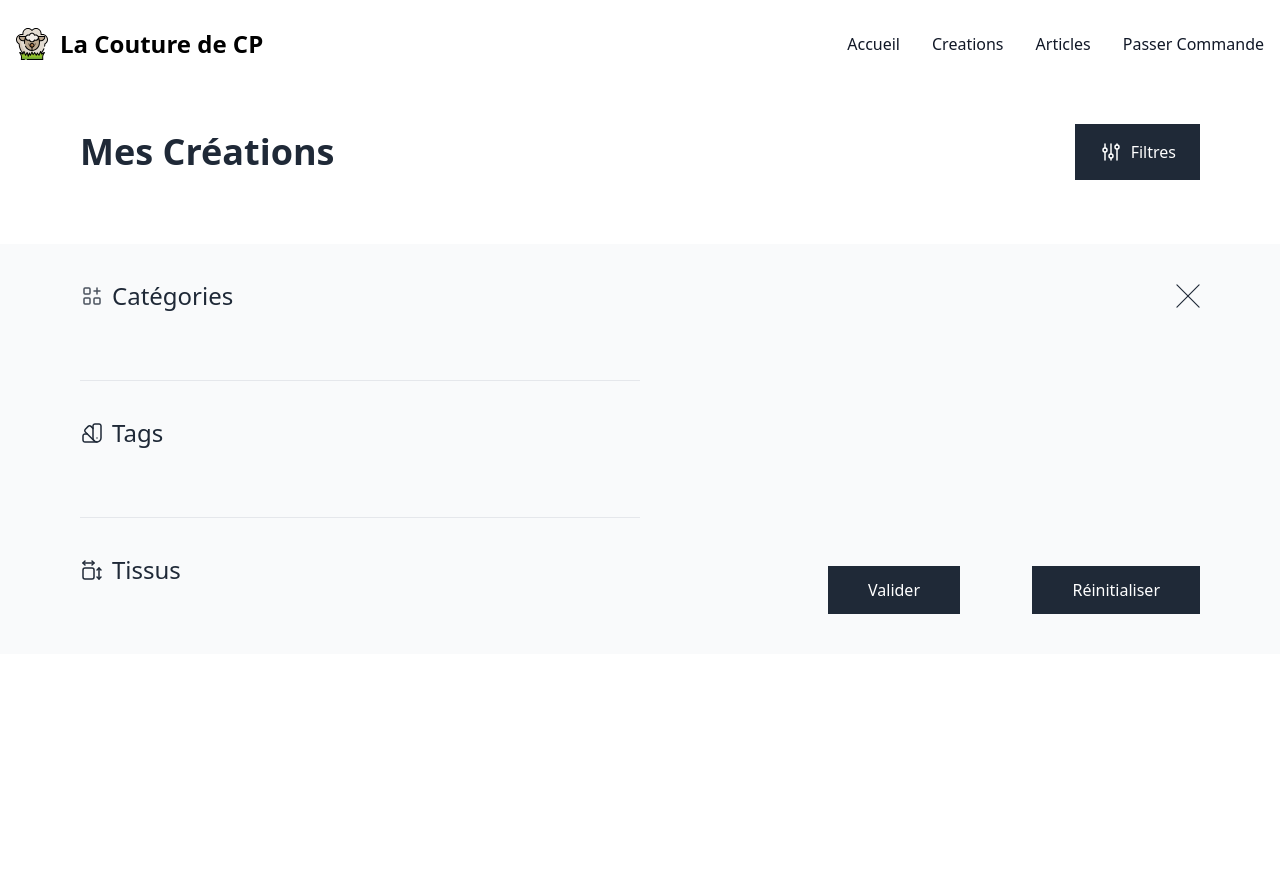
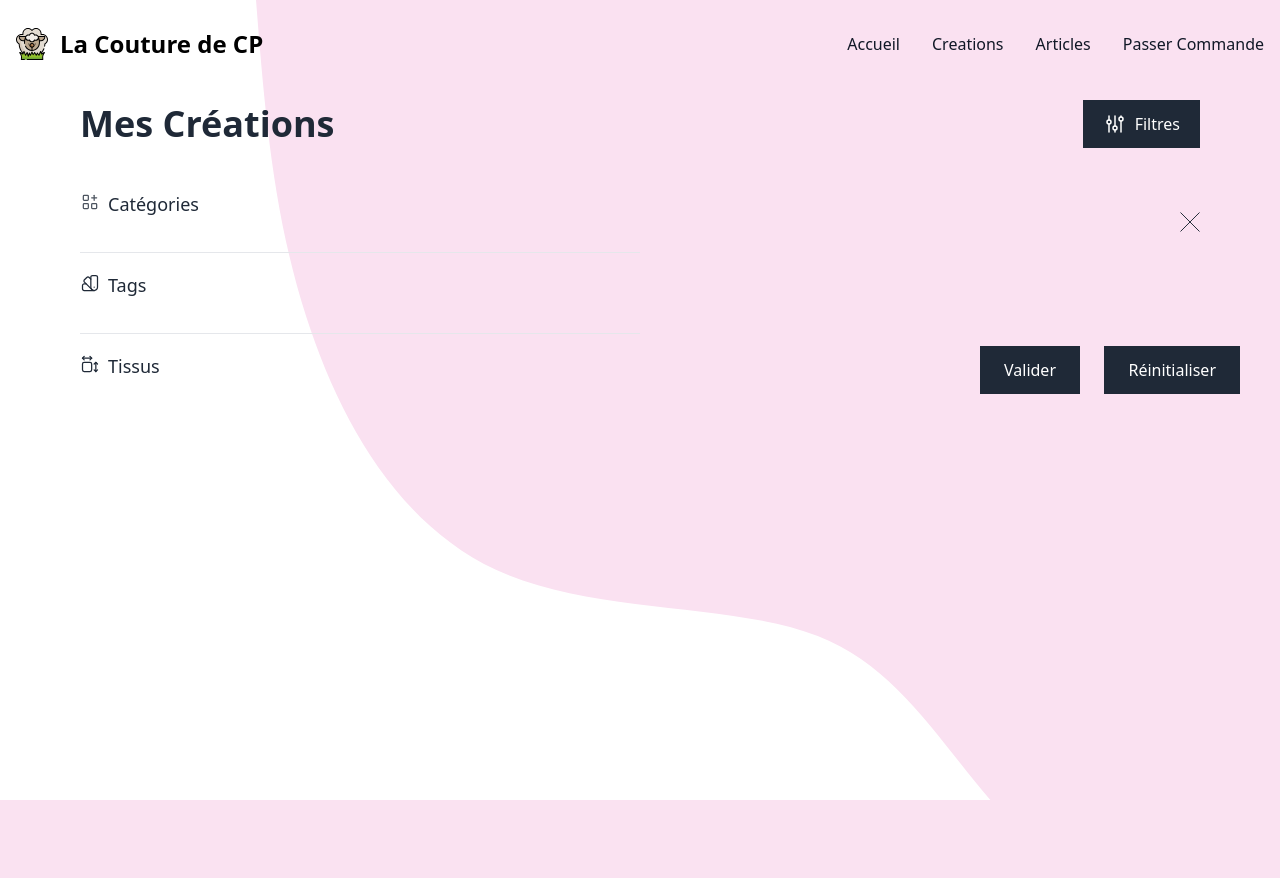
Before and after one commit to clarisse-petitot/la-couture-de-cp, a PHP site: page /creations.php in a window 1280 px wide. After the commit the page ends 800 px from the top, so only its background shows below. Run offline with PHP 8.4, Linux system fonts and the light colour scheme; data that the repository does not hold is empty; some libraries are stand-ins or nearby versions.

Commit message:
feat(all): background image fini

```diff
--- a/articles.php
+++ b/articles.php
@@ -17,6 +17,12 @@ $articles = getArticles();
     <script src="https://cdn.tailwindcss.com"></script>
     <link href="https://cdnjs.cloudflare.com/ajax/libs/flowbite/2.3.0/flowbite.min.css" rel="stylesheet" />
     <script src="https://cdnjs.cloudflare.com/ajax/libs/flowbite/2.3.0/flowbite.min.js"></script>
+    <style>
+            body{
+            background: url(./img/blob.svg);
+            background-size: cover;
+        }
+    </style>
 </head>
 
 <body>
--- a/components/cards.php
+++ b/components/cards.php
@@ -1,6 +1,5 @@
-<div class="bg-white">
-    <div class="py-16 sm:py-24 lg:mx-auto lg:max-w-7xl lg:px-8">
-        <div class="relative mt-8">
+    <div class="py-5 sm:py-10 lg:mx-auto lg:max-w-7xl lg:px-8">
+        <div class="relative">
             <div class="relative -mb-6 w-full overflow-x-auto pb-6">
                 <ul role="list" class="mx-4 inline-flex space-x-8 sm:mx-6 lg:mx-0 lg:grid lg:grid-cols-3 lg:gap-x-8 lg:space-x-0">
 
@@ -29,4 +28,3 @@
             </div>
         </div>
     </div>
-</div>
--- a/components/filters.php
+++ b/components/filters.php
@@ -1,11 +1,11 @@
 <div class="2xl:container 2xl:mx-auto">
 
-    <div class="md:py-12 lg:px-20 md:px-6 py-9 px-4">
-        <div class="flex justify-between items-center mb-4">
+    <div class="md:py-6 lg:px-20 md:px-6 py-5 px-4">
+        <div class="flex justify-between items-center">
             <h2 class="lg:text-4xl dark:text-white text-3xl lg:leading-9 leading-7 text-gray-800 font-semibold">Mes Créations</h2>
 
             <!-- filters Button (md and plus Screen) -->
-            <button onclick="showFilters()" class="cursor-pointer dark:bg-white dark:text-gray-800 text-white dark:hover:bg-gray-100 sm:flex hidden hover:bg-gray-700 focus:ring focus:ring-2 focus:ring-offset-2 focus:ring-gray-800 py-4 px-6 bg-gray-800 flex text-base leading-4 font-normal text-white justify-center items-center">
+            <button onclick="showFilters()" class="cursor-pointer dark:bg-white dark:text-gray-800 text-white dark:hover:bg-gray-100 sm:flex hidden hover:bg-gray-700 focus:ring focus:ring-2 focus:ring-offset-2 focus:ring-gray-800 py-3 px-5 bg-gray-800 flex text-base leading-4 font-normal text-white justify-center items-center">
                 <svg class="mr-2" width="24" height="24" viewBox="0 0 24 24" fill="none" xmlns="http://www.w3.org/2000/svg">
                     <path d="M6 12C7.10457 12 8 11.1046 8 10C8 8.89543 7.10457 8 6 8C4.89543 8 4 8.89543 4 10C4 11.1046 4.89543 12 6 12Z" stroke="currentColor" stroke-width="1.5" stroke-linecap="round" stroke-linejoin="round" />
                     <path d="M6 4V8" stroke="currentColor" stroke-width="1.5" stroke-linecap="round" stroke-linejoin="round" />
@@ -39,10 +39,10 @@
         </button>
     </div>
 
-    <div id="filterSection" class="block relative md:py-10 lg:px-20 md:px-6 py-9 px-4 bg-gray-50 dark:bg-gray-800 w-full">
+    <div id="filterSection" class="block relative md:py-5 lg:px-20 md:px-6 py-4 px-4 dark:bg-gray-800 w-full">
         <!-- Cross button Code -->
         <div onclick="closeFilterSection()" class="cursor-pointer text-gray-800 dark:text-white absolute right-0 top-0 md:py-10 lg:px-20 md:px-6 py-9 px-4">
-            <svg class="lg:w-6 lg:h-6 w-4 h-4" viewBox="0 0 26 26" fill="none" xmlns="http://www.w3.org/2000/svg">
+            <svg class="lg:w-5 lg:h-5 w-3 h-3" viewBox="0 0 26 26" fill="none" xmlns="http://www.w3.org/2000/svg">
                 <path d="M25 1L1 25" stroke="currentColor" stroke-width="1.25" stroke-linecap="round" stroke-linejoin="round" />
                 <path d="M1 1L25 25" stroke="currentColor" stroke-width="1.25" stroke-linecap="round" stroke-linejoin="round" />
             </svg>
@@ -52,7 +52,7 @@
             <!-- Categorie Section -->
             <div>
                 <div class="flex space-x-2 text-gray-800 dark:text-white">
-                    <svg width="24" height="24" viewBox="0 0 24 24" fill="none" xmlns="http://www.w3.org/2000/svg">
+                    <svg width="20" height="20" viewBox="0 0 24 24" fill="none" xmlns="http://www.w3.org/2000/svg">
                         <g opacity="0.8">
                             <path d="M9 4H5C4.44772 4 4 4.44772 4 5V9C4 9.55228 4.44772 10 5 10H9C9.55228 10 10 9.55228 10 9V5C10 4.44772 9.55228 4 9 4Z" stroke="currentColor" stroke-width="1.5" stroke-linecap="round" stroke-linejoin="round" />
                             <path d="M9 14H5C4.44772 14 4 14.4477 4 15V19C4 19.5523 4.44772 20 5 20H9C9.55228 20 10 19.5523 10 19V15C10 14.4477 9.55228 14 9 14Z" stroke="currentColor" stroke-width="1.5" stroke-linecap="round" stroke-linejoin="round" />
@@ -61,9 +61,9 @@
                             <path d="M17 4V10" stroke="currentColor" stroke-width="1.5" stroke-linecap="round" stroke-linejoin="round" />
                         </g>
                     </svg>
-                    <p class="lg:text-2xl text-xl lg:leading-6 leading-5 font-medium ">Catégories</p>
+                    <p class="lg:text-lg text-base lg:leading-6 leading-5 font-normal ">Catégories</p>
                 </div>
-                <div class="md:flex md:space-x-6 mt-8 grid grid-cols-3 gap-y-8 flex-wrap">
+                <div class="flex space-x-6 mt-4">
                     <?php
                     foreach ($categories as $categorie) {
                     ?>
@@ -81,20 +81,20 @@
                 </div>
             </div>
 
-            <hr class="bg-gray-200 lg:w-6/12 w-full md:my-10 my-8" />
+            <hr class="bg-gray-200 lg:w-6/12 w-full md:my-5 my-4" />
 
             <!-- Tag Section -->
             <div>
                 <div class="flex space-x-2 text-gray-800 dark:text-white ">
-                    <svg width="24" height="24" viewBox="0 0 24 24" fill="none" xmlns="http://www.w3.org/2000/svg">
+                    <svg width="20" height="20" viewBox="0 0 24 24" fill="none" xmlns="http://www.w3.org/2000/svg">
                         <path d="M19 3H15C14.4696 3 13.9609 3.21071 13.5858 3.58579C13.2107 3.96086 13 4.46957 13 5V17C13 18.0609 13.4214 19.0783 14.1716 19.8284C14.9217 20.5786 15.9391 21 17 21C18.0609 21 19.0783 20.5786 19.8284 19.8284C20.5786 19.0783 21 18.0609 21 17V5C21 4.46957 20.7893 3.96086 20.4142 3.58579C20.0391 3.21071 19.5304 3 19 3Z" stroke="currentColor" stroke-width="1.5" stroke-linecap="round" stroke-linejoin="round" />
                         <path d="M12.9994 7.35022L10.9994 5.35022C10.6243 4.97528 10.1157 4.76465 9.58539 4.76465C9.05506 4.76465 8.54644 4.97528 8.17139 5.35022L5.34339 8.17822C4.96844 8.55328 4.75781 9.06189 4.75781 9.59222C4.75781 10.1225 4.96844 10.6312 5.34339 11.0062L14.3434 20.0062" stroke="currentColor" stroke-width="1.5" stroke-linecap="round" stroke-linejoin="round" />
                         <path d="M7.3 13H5C4.46957 13 3.96086 13.2107 3.58579 13.5858C3.21071 13.9609 3 14.4696 3 15V19C3 19.5304 3.21071 20.0391 3.58579 20.4142C3.96086 20.7893 4.46957 21 5 21H17" stroke="currentColor" stroke-width="1.5" stroke-linecap="round" stroke-linejoin="round" />
                         <path d="M17 17V17.01" stroke="currentColor" stroke-width="1.5" stroke-linecap="round" stroke-linejoin="round" />
                     </svg>
-                    <p class="lg:text-2xl text-xl lg:leading-6 leading-5 font-medium ">Tags</p>
+                    <p class="lg:text-lg text-base lg:leading-6 leading-5 font-normal ">Tags</p>
                 </div>
-                <div class="flex mt-8 space-x-8">
+                <div class="flex mt-4 space-x-6">
                     <?php
                     foreach ($alltags as $tag) {
                     ?>
@@ -112,12 +112,12 @@
                 </div>
             </div>
 
-            <hr class="bg-gray-200 lg:w-6/12 w-full md:my-10 my-8" />
+            <hr class="bg-gray-200 lg:w-6/12 w-full md:my-5 my-4" />
 
             <!-- Tissu Section -->
             <div>
                 <div class="flex space-x-2 text-gray-800 dark:text-white">
-                    <svg width="24" height="24" viewBox="0 0 24 24" fill="none" xmlns="http://www.w3.org/2000/svg">
+                    <svg width="20" height="20" viewBox="0 0 24 24" fill="none" xmlns="http://www.w3.org/2000/svg">
                         <path d="M3 5H14" stroke="currentColor" stroke-width="1.5" stroke-linecap="round" stroke-linejoin="round" />
                         <path d="M12 7L14 5L12 3" stroke="currentColor" stroke-width="1.5" stroke-linecap="round" stroke-linejoin="round" />
                         <path d="M5 3L3 5L5 7" stroke="currentColor" stroke-width="1.5" stroke-linecap="round" stroke-linejoin="round" />
@@ -126,9 +126,9 @@
                         <path d="M21 12L19 10L17 12" stroke="currentColor" stroke-width="1.5" stroke-linecap="round" stroke-linejoin="round" />
                         <path d="M12 10H5C3.89543 10 3 10.8954 3 12V19C3 20.1046 3.89543 21 5 21H12C13.1046 21 14 20.1046 14 19V12C14 10.8954 13.1046 10 12 10Z" stroke="currentColor" stroke-width="1.5" stroke-linecap="round" stroke-linejoin="round" />
                     </svg>
-                    <p class="lg:text-2xl text-xl lg:leading-6 leading-5 font-medium ">Tissus</p>
+                    <p class="lg:text-lg text-base lg:leading-6 leading-5 font-normal ">Tissus</p>
                 </div>
-                <div class="md:flex md:space-x-6 mt-8 grid grid-cols-3 gap-y-8 flex-wrap">
+                <div class="flex space-x-6 mt-4">
                     <?php
                     foreach ($alltissus as $tissu) {
                     ?>
@@ -148,26 +148,26 @@
 
             <!-- Apply Filter Button (Large Screen) -->
 
-            <div class="hidden md:block absolute right-60 bottom-0 md:py-10 lg:px-20 md:px-6 py-9 px-4">
-                <input type="submit" value="Valider" class="hover:bg-gray-700 dark:bg-white dark:text-gray-800 dark:hover:bg-gray-100 focus:ring focus:ring-offset-2 focus:ring-gray-800 text-base leading-4 font-medium py-4 px-10 text-white bg-gray-800">
+            <div class="hidden md:block absolute right-40 bottom-0 md:py-5 lg:px-10 md:px-5 py-5 px-4">
+                <input type="submit" value="Valider" class="hover:bg-gray-700 dark:bg-white dark:text-gray-800 dark:hover:bg-gray-100 focus:ring focus:ring-offset-2 focus:ring-gray-800 text-base leading-4 font-normal py-4 px-6 text-white bg-gray-800">
             </div>
 
             <!-- Apply Filter Button (Table or lower Screen) -->
 
-            <div class="block md:hidden w-full mt-10">
-                <input type="submit" value="Valider" class="w-full hover:bg-gray-700 dark:bg-white dark:text-gray-800 dark:hover:bg-gray-100 focus:ring focus:ring-offset-2 focus:ring-gray-800 text-base leading-4 font-medium py-4 px-10 text-white bg-gray-800">
+            <div class="block md:hidden w-full mt-5">
+                <input type="submit" value="Valider" class="w-full hover:bg-gray-700 dark:bg-white dark:text-gray-800 dark:hover:bg-gray-100 focus:ring focus:ring-offset-2 focus:ring-gray-800 text-base leading-4 font-normal py-3 px-5 text-white bg-gray-800">
             </div>
         </form>
 
-        <!-- Apply Filter Button (Large Screen) -->
-        <div class="hidden md:block absolute right-0 bottom-0 md:py-10 lg:px-20 md:px-6 py-9 px-4">
-            <a href="/creations.php"><button type="button" class="hover:bg-gray-700 dark:bg-white dark:text-gray-800 dark:hover:bg-gray-100 focus:ring focus:ring-offset-2 focus:ring-gray-800 text-base leading-4 font-medium py-4 px-10 text-white bg-gray-800">Réinitialiser</button></a>
+        <!-- Reset Filter Button (Large Screen) -->
+        <div class="hidden md:block absolute right-0 bottom-0 md:py-5 lg:px-10 md:px-5 py-5 px-4">
+            <a href="/creations.php"><button type="button" class="hover:bg-gray-700 dark:bg-white dark:text-gray-800 dark:hover:bg-gray-100 focus:ring focus:ring-offset-2 focus:ring-gray-800 text-base leading-4 font-normal py-4 px-6 text-white bg-gray-800">Réinitialiser</button></a>
         </div>
 
-        <!-- Apply Filter Button (Table or lower Screen) -->
+        <!-- Reset Filter Button (Table or lower Screen) -->
 
-        <div class="block md:hidden w-full mt-10">
-            <a href="/creations.php"><button type="button" class="w-full hover:bg-gray-700 dark:bg-white dark:text-gray-800 dark:hover:bg-gray-100 focus:ring focus:ring-offset-2 focus:ring-gray-800 text-base leading-4 font-medium py-4 px-10 text-white bg-gray-800">Réinitialiser</button></a>
+        <div class="block md:hidden w-full mt-5">
+            <a href="/creations.php"><button type="button" class="w-full hover:bg-gray-700 dark:bg-white dark:text-gray-800 dark:hover:bg-gray-100 focus:ring focus:ring-offset-2 focus:ring-gray-800 text-base leading-4 font-normal py-3 px-5 text-white bg-gray-800">Réinitialiser</button></a>
         </div>
     </div>
 </div>
--- a/components/navbar.php
+++ b/components/navbar.php
@@ -1,19 +1,19 @@
 
 
-<nav class="bg-white border-gray-200 dark:bg-gray-900 mt-3">
+<nav class="border-gray-200 dark:bg-gray-900 mt-3">
     <div class="max-w-screen-xl flex flex-wrap items-center justify-between mx-auto p-4">
-        <a href="https://flowbite.com/" class="flex items-center space-x-3 rtl:space-x-reverse">
-            <img src="logo.svg" class="h-8" alt="Flowbite Logo" />
+        <a href="/index.php" class="flex items-center space-x-3 rtl:space-x-reverse">
+            <img src="logo.svg" class="h-8" alt="La couture de CP logo" />
             <span class="self-center text-2xl font-semibold whitespace-nowrap dark:text-white">La Couture de CP</span>
         </a>
-        <button data-collapse-toggle="navbar-default" type="button" class="inline-flex items-center p-2 w-10 h-10 justify-center text-sm text-gray-500 rounded-lg md:hidden hover:bg-gray-100 focus:outline-none focus:ring-2 focus:ring-gray-200 dark:text-gray-400 dark:hover:bg-gray-700 dark:focus:ring-gray-600" aria-controls="navbar-default" aria-expanded="false">
+        <button data-collapse-toggle="navbar-default" type="button" class="inline-flex items-center p-2 w-10 h-10 justify-center rounded-lg md:hidden hover:bg-gray-100 focus:outline-none dark:text-gray-400 dark:hover:bg-gray-700" aria-controls="navbar-default" aria-expanded="false">
             <span class="sr-only">Open main menu</span>
             <svg class="w-5 h-5" aria-hidden="true" xmlns="http://www.w3.org/2000/svg" fill="none" viewBox="0 0 17 14">
                 <path stroke="currentColor" stroke-linecap="round" stroke-linejoin="round" stroke-width="2" d="M1 1h15M1 7h15M1 13h15" />
             </svg>
         </button>
         <div class="hidden w-full md:block md:w-auto" id="navbar-default">
-            <ul class="font-medium flex flex-col p-4 md:p-0 mt-4 border border-gray-100 rounded-lg bg-gray-50 md:flex-row md:space-x-8 rtl:space-x-reverse md:mt-0 md:border-0 md:bg-white dark:bg-gray-800 md:dark:bg-gray-900 dark:border-gray-700">
+            <ul class="font-medium flex flex-col p-4 md:p-0 mt-4 rounded-lg md:flex-row md:space-x-8 rtl:space-x-reverse md:mt-0 md:border-0 dark:bg-gray-800 md:dark:bg-gray-900 ">
                 <li>
                     <a href="index.php" class="block py-2 px-3 text-gray-900 rounded hover:bg-gray-100 md:hover:bg-transparent md:border-0 md:hover:text-blue-700 md:p-0 dark:text-white md:dark:hover:text-blue-500 dark:hover:bg-gray-700 dark:hover:text-white md:dark:hover:bg-transparent" aria-current="page">Accueil</a>
                 </li>
--- a/creations.php
+++ b/creations.php
@@ -46,6 +46,12 @@ if (count($_GET) > 0) {
     <script src="https://cdnjs.cloudflare.com/ajax/libs/flowbite/2.3.0/flowbite.min.js"></script>
     <link rel="stylesheet" href="https://cdnjs.cloudflare.com/ajax/libs/font-awesome/6.1.1/css/all.min.css" integrity="sha512-KfkfwYDsLkIlwQp6LFnl8zNdLGxu9YAA1QvwINks4PhcElQSvqcyVLLD9aMhXd13uQjoXtEKNosOWaZqXgel0g==" crossorigin="anonymous" referrerpolicy="no-referrer">
     <script src="https://unpkg.com/alpinejs" defer=""></script>
+    <style>
+            body{
+            background: url(./img/blob.svg);
+            background-size: cover;
+        }
+    </style>
 </head>
 
 <body>
```
Also changed, not shown: creation.php (+9 -3 lines), index.php (+6 -1 lines), img/blob.svg (added).
